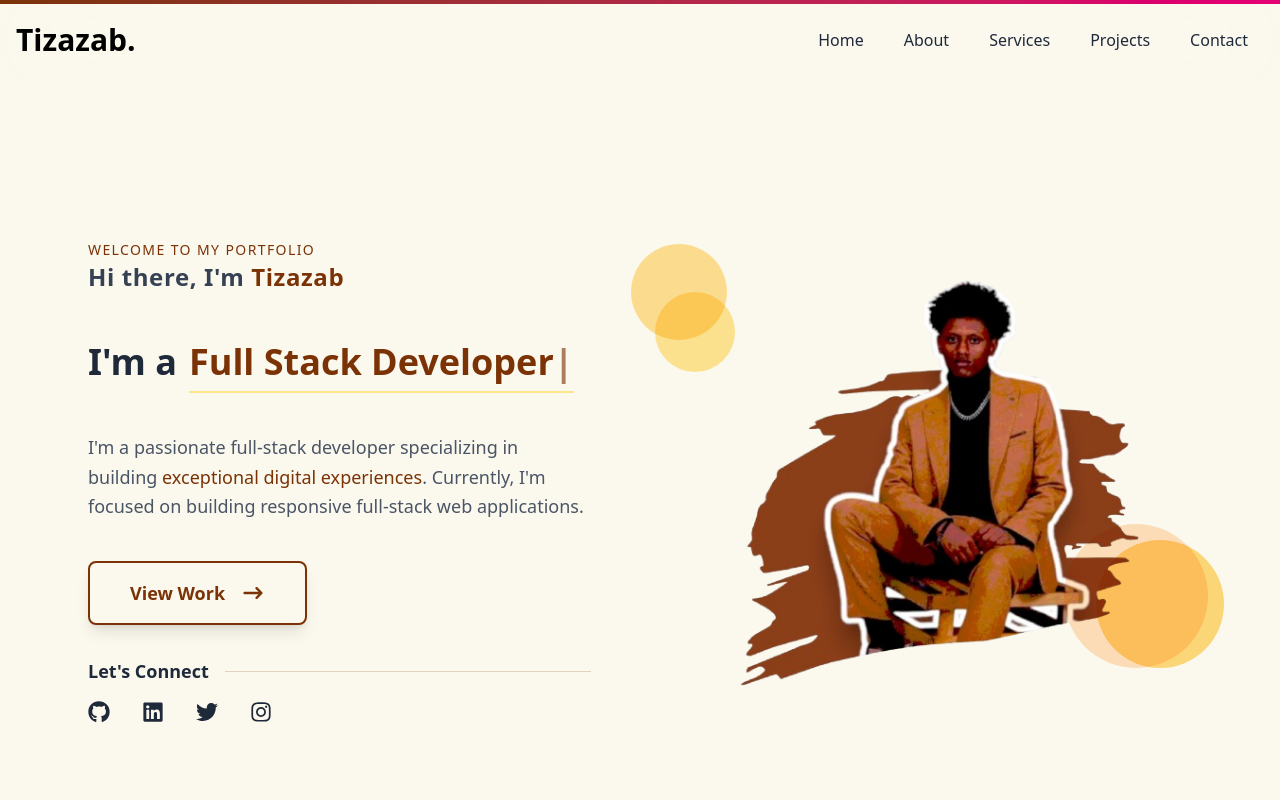
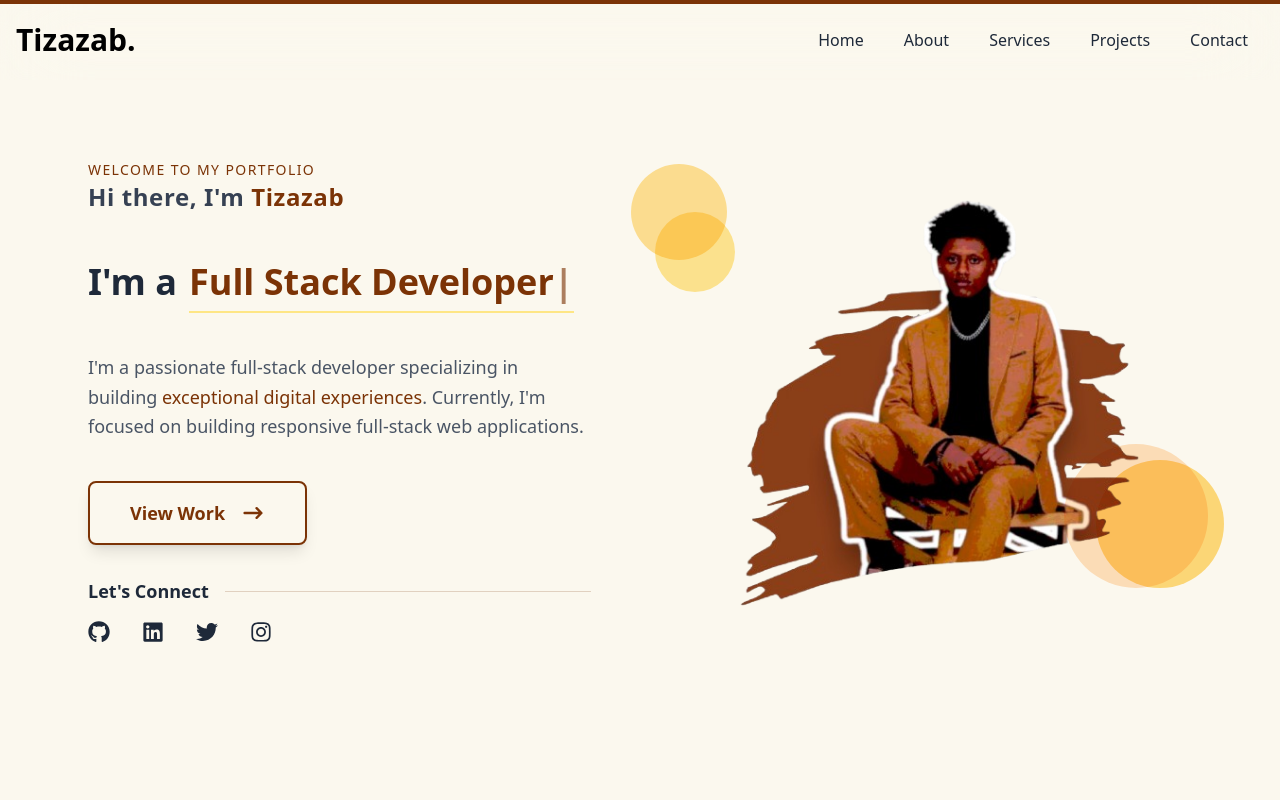
Before and after one commit to ZazabT/portfolio, a React (Vite) app: page / in a window 1280 px wide. Shown: the top 800 px of the page. Built offline with nearby package versions, Linux system fonts and the light colour scheme.

Commit message:
fixing motion

```diff
--- a/src/App.jsx
+++ b/src/App.jsx
@@ -16,149 +16,71 @@ function App() {
     restDelta: 0.001
   });
 
-  const [showScrollTop, setShowScrollTop] = useState(false);
-
-  // Show scroll-to-top button after scrolling down
-  useEffect(() => {
-    const handleScroll = () => {
-      if (window.scrollY > 300) {
-        setShowScrollTop(true);
-      } else {
-        setShowScrollTop(false);
-      }
-    };
-    window.addEventListener('scroll', handleScroll);
-    return () => window.removeEventListener('scroll', handleScroll);
-  }, []);
-
-  // Animation variants for different sections
+  // Smooth reveal animation for sections
   const fadeInUp = {
-    initial: { y: 50, opacity: 0 },
+    initial: { y: 20, opacity: 0 },
     animate: { y: 0, opacity: 1 },
-    transition: { duration: 0.8, ease: 'easeOut' }
-  };
-
-  const scaleIn = {
-    initial: { scale: 0.9, opacity: 0 },
-    animate: { scale: 1, opacity: 1 },
-    transition: { duration: 0.8, ease: 'easeOut' }
-  };
-
-  const slideInLeft = {
-    initial: { x: -50, opacity: 0 },
-    animate: { x: 0, opacity: 1 },
-    transition: { duration: 0.8, ease: 'easeOut' }
-  };
-
-  const slideInRight = {
-    initial: { x: 50, opacity: 0 },
-    animate: { x: 0, opacity: 1 },
-    transition: { duration: 0.8, ease: 'easeOut' }
+    transition: { duration: 0.8 }
   };
 
   return (
     <>
       {/* Scroll Progress Indicator */}
       <motion.div
-        className="fixed top-0 left-0 right-0 h-1 bg-gradient-to-r from-amber-900 to-pink-600 origin-left z-[100]"
+        className="fixed top-0 left-0 right-0 h-1 bg-amber-900 origin-left z-100"
         style={{ scaleX }}
-        initial={{ scaleX: 0 }}
-        animate={{ scaleX: 1 }}
-        transition={{ duration: 0.3 }}
       />
 
       <motion.div
-        className="mx-auto max-w-7xl px-10 space-y-20"
+        className='mx-auto max-w-7xl px-10 space-y-20'
         initial={{ opacity: 0 }}
         animate={{ opacity: 1 }}
         transition={{ duration: 0.5 }}
       >
-        {/* Navbar with subtle drop-in */}
-        <motion.div
-          initial={{ y: -50, opacity: 0 }}
-          animate={{ y: 0, opacity: 1 }}
-          transition={{ duration: 0.6, ease: 'easeOut' }}
-        >
-          <Navbar />
-        </motion.div>
+        <Navbar />
 
-        {/* Hero with scale and fade */}
-        <motion.div
-          variants={scaleIn}
-          initial="initial"
-          whileInView="animate"
-          viewport={{ once: true, amount: 0.3 }}
-        >
+        <motion.div {...fadeInUp}>
           <Hero />
         </motion.div>
 
-        {/* About with slide-in from left */}
         <motion.div
-          variants={slideInLeft}
-          initial="initial"
-          whileInView="animate"
-          viewport={{ once: true, amount: 0.3 }}
+          {...fadeInUp}
+          transition={{ delay: 0.5 }}
         >
           <About />
         </motion.div>
 
-        {/* Service with fade-up and stagger */}
         <motion.div
-          variants={fadeInUp}
-          initial="initial"
-          whileInView="animate"
-          viewport={{ once: true, amount: 0.3 }}
-          transition={{ staggerChildren: 0.2 }}
+          {...fadeInUp}
+          transition={{ delay: 0.2 }}
         >
           <Service />
         </motion.div>
 
-        {/* Project with slide-in from right */}
         <motion.div
-          variants={slideInRight}
-          initial="initial"
-          whileInView="animate"
-          viewport={{ once: true, amount: 0.3 }}
+          {...fadeInUp}
+          transition={{ delay: 0.3 }}
         >
           <Project />
         </motion.div>
 
-        {/* Contact with scale effect */}
         <motion.div
-          variants={scaleIn}
-          initial="initial"
-          whileInView="animate"
-          viewport={{ once: true, amount: 0.3 }}
+          {...fadeInUp}
+          transition={{ delay: 0.4 }}
         >
           <Contact />
         </motion.div>
 
-        {/* Footer with fade-up */}
         <motion.div
-          variants={fadeInUp}
-          initial="initial"
-          whileInView="animate"
-          viewport={{ once: true, amount: 0.3 }}
+          {...fadeInUp}
+          transition={{ delay: 0.5 }}
         >
           <Footer />
         </motion.div>
+
+        {/* Scroll to top button */}
+
       </motion.div>
-
-      {/* Scroll to top button */}
-      <motion.button
-        className="fixed bottom-10 right-10 p-4 bg-amber-900 font-bold text-white rounded-full shadow-lg z-50"
-        onClick={() => window.scrollTo({ top: 0, behavior: 'smooth' })}
-        initial={{ opacity: 0, scale: 0 }}
-        animate={{
-          opacity: showScrollTop ? 1 : 0,
-          scale: showScrollTop ? 1 : 0
-        }}
-        whileHover={{ scale: 1.1 }}
-        whileTap={{ scale: 0.9 }}
-        transition={{ duration: 0.3 }}
-      >
-        ↑
-      </motion.button>
     </>
   );
 }
```
